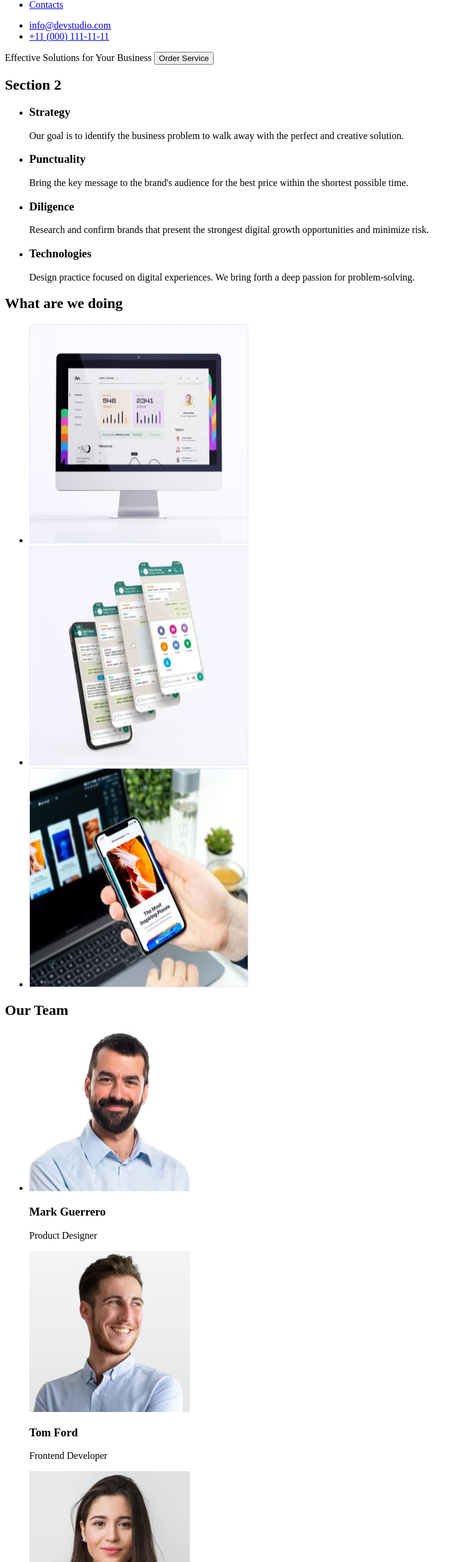
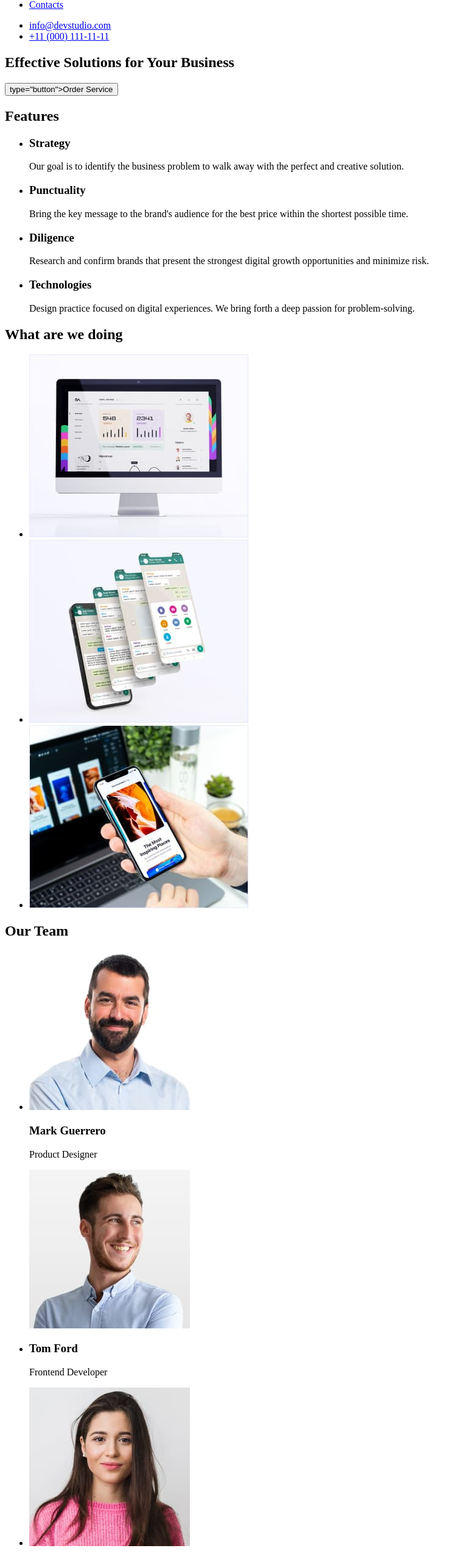
Before and after one commit to lukamatcha12/goit-markup-hw-01, a plain HTML site: page index.html in a window 1280 px wide. Shown: the part 79-2640 px from the top of the page at 61% size, without its empty margins (0-759 px from the left). Drawn offline with Linux system fonts and the light colour scheme.

Commit message:
Update index

```diff
--- a/index.html
+++ b/index.html
@@ -1,10 +1,12 @@
 <!DOCTYPE html>
 <html lang="en">
+
 <head>
     <meta charset="UTF-8">
     <meta name="viewport" content="width=device-width, initial-scale=1.0">
     <title>WebStudio</title>
 </head>
+
 <body>
     <header>
         <nav>
@@ -32,80 +34,87 @@
     </header>
     <main>
         <section>
-            Effective Solutions for Your Business <button type="button">Order Service</button>
+            <h1> Effective Solutions for Your Business </h1>
+            <button >type="button">Order Service</button>
         </section>
         <section>
-            <h2>Section 2</h2>
+            <h2>Features</h2>
             <ul>
                 <li>
                     <h3>Strategy</h3>
-                    <p>Our goal is to identify the business problem to walk away with the perfect and creative solution.
+                    <p>Our
+                        goal is to identify the business problem to walk away with the perfect and
+                        creative solution.
                     </p>
                 </li>
                 <li>
                     <h3>Punctuality</h3>
-                    <p>Bring the key message to the brand's audience for the best price within the shortest possible
+                    <p>Bring
+                        the key message to the brand's audience for the best price within the shortest
+                        possible
                         time.</p>
                 </li>
                 <li>
                     <h3>Diligence</h3>
-                    <p>Research and confirm brands that present the strongest digital growth opportunities and minimize
+                    <p>Research
+                        and confirm brands that present the strongest digital growth opportunities and
+                        minimize
                         risk.</p>
                 </li>
                 <li>
                     <h3>Technologies</h3>
-                    <p>Design practice focused on digital experiences. We bring forth a deep passion for
-                        problem-solving.</p>
+                    <p>Design practice focused on digital experiences. We bring forth a deep passion for problem-solving.</p>
                 </li>
             </ul>
         </section>
         <section>
-            <h2>What are we doing</h2>
+            <h2>What
+                are we doing</h2>
             <ul>
-                <li><img src="./images/img1.jpg" alt="images 1"
-                        width="360" height="360"></li>
-                <li><img src="./images/img2.jpg" alt="images 2"
-                        width="360" height="360"></li>
-                <li><img src="./images/img3.jpg" alt="images 3"
-                        width="360" height="360"></li>
+                <li><img src="./images/img1.jpg" alt="images 1" width="360" height="300"></li>
+                <li><img src="./images/img2.jpg" alt="images 2" width="360" height="300"></li>
+                <li><img src="./images/img3.jpg" alt="images 3" width="360" height="300"></li>
             </ul>
         </section>
         <section>
-            <h2>Our Team</h2>
+            <h2>Our
+                Team</h2>
             <ul>
                 <li>
-                    <img src="./images/MarkGuerrero.jpg"
-                        alt="Employee 1" width="264" height="264">
-                    <h3>Mark Guerrero</h3>
-                    <p>Product Designer</p>
+                    <img src="./images/MarkGuerrero.jpg" alt="Employee1" width="264" height="260">
+                    <h3>Mark
+                        Guerrero</h3>
+                    <p>Product
+                        Designer</p>
                 </li>
-                    <img src="./images/TomFord.jpg"
-                        alt="Employee 2" width="264" height="264">
-                    <h3>Tom Ford</h3>
-                    <p>Frontend Developer</p>
+                <img src="./images/TomFord.jpg" alt="Employee2" width="264" height="260">
+                <li>
+                    <h3>Tom
+                        Ford</h3>
+                    <p>Frontend
+                        Developer</p>
                 </li>
                 <li>
-                    <img src="./images/CamilaGarcia.jpg"
-                        alt="Employee 3" width="264" height="264">
-                    <h3>Camila Garcia</h3>
+                    <img src="./images/CamilaGarcia.jpg" alt="Employee3" width="264" height="260">
+                    <h3>Camila
+                        Garcia</h3>
                     <p>Marketing</p>
                 </li>
                 <li>
-                    <img src="./images/DanielWilson.jpg"
-                        alt="Employee 4" width="264" height="264">
-                    <h3>Daniel Wilson</h3>
-                    <p>UI Designer</p>
+                    <img src="./images/DanielWilson.jpg" alt="Employee4" width="264" height="260">
+                    <h3>Daniel
+                        Wilson</h3>
+                    <p>UI
+                        Designer</p>
                 </li>
             </ul>
         </section>
     </main>
     <footer>
         <a href="./index.html">WebStudio</a>
-    <p>
-       <br> Increase the flow of customers and ales for your business with
-        digital<br>
-        marketing & growth solutions.
-    </p>
+        <p>Increase the flow of customers and sales for your business with digital marketing & growth solutions</p>
+        <p>WebStudio</p>
     </footer>
 </body>
+
 </html>
```
